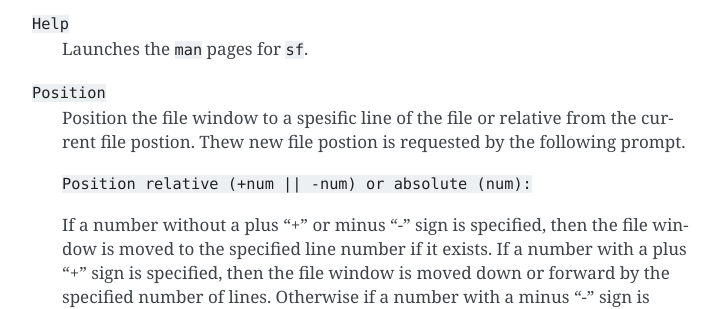
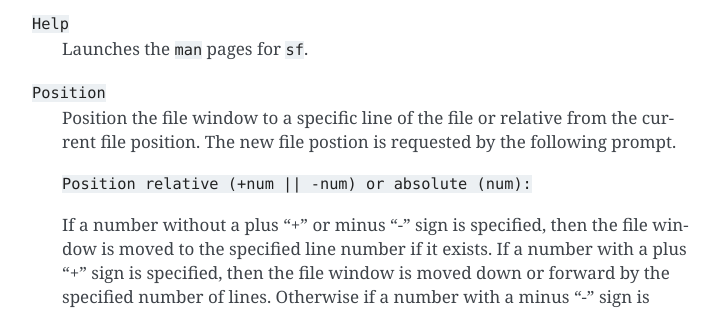
Before and after one commit to roberthawdon/dfshow, a Sphinx documentation site: the page built from docs/source/sf.rst, in a window 1280 px wide and 900 px high, scrolled down 1758 px. Shown: the part 154-463 px from the top of the window, without its empty margins (388-1106 px from the left). Built offline with Sphinx 7.4.7, drawn with Linux system fonts in a browser that asks for light colours.

Commit message:
Update sf.rst
Fixed minor spelling errors.

```diff
--- a/docs/source/sf.rst
+++ b/docs/source/sf.rst
@@ -94,8 +94,8 @@ Further information can be found in the `configuring sf <#configuring-sf>`__ sec
   Launches the ``man`` pages for ``sf``.
 
 ``Position``
-  Position the file window to a spesific line of the file or
-  relative from the current file postion. Thew new file postion is
+  Position the file window to a specific line of the file or
+  relative from the current file position. The new file postion is
   requested by the following prompt.
 
   ``Position relative (+num || -num) or absolute (num):``
```
